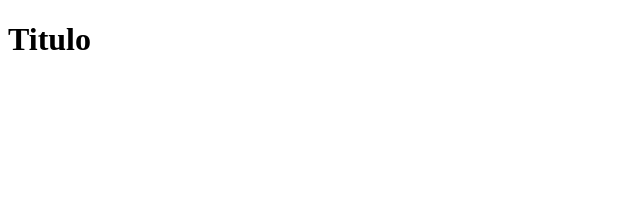
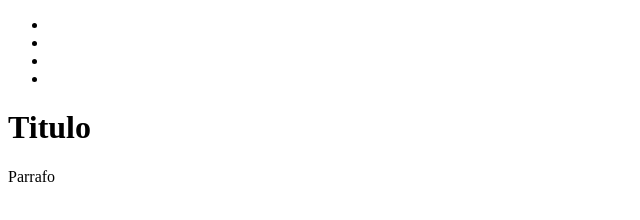
Before and after one commit to RoyalMasterDevs/Thabbael, a plain HTML site: page index.html in a window 1280 px wide. Shown: the whole page, without its empty margins (0-640 px from the left). Drawn offline with Linux system fonts and the light colour scheme.

Commit message:
Se agrega parrafo y nav

```diff
--- a/index.html
+++ b/index.html
@@ -6,6 +6,21 @@
     <title>Document</title>
 </head>
 <body>
+
+    <header>
+        <nav>
+            <ul>
+                <li></li>
+                <li></li>
+                <li></li>
+                <li></li>
+            </ul>
+        </nav>
+    </header>
     <h1>Titulo</h1>
+
+    <p>Parrafo
+
+    </p>
 </body>
 </html>
```
